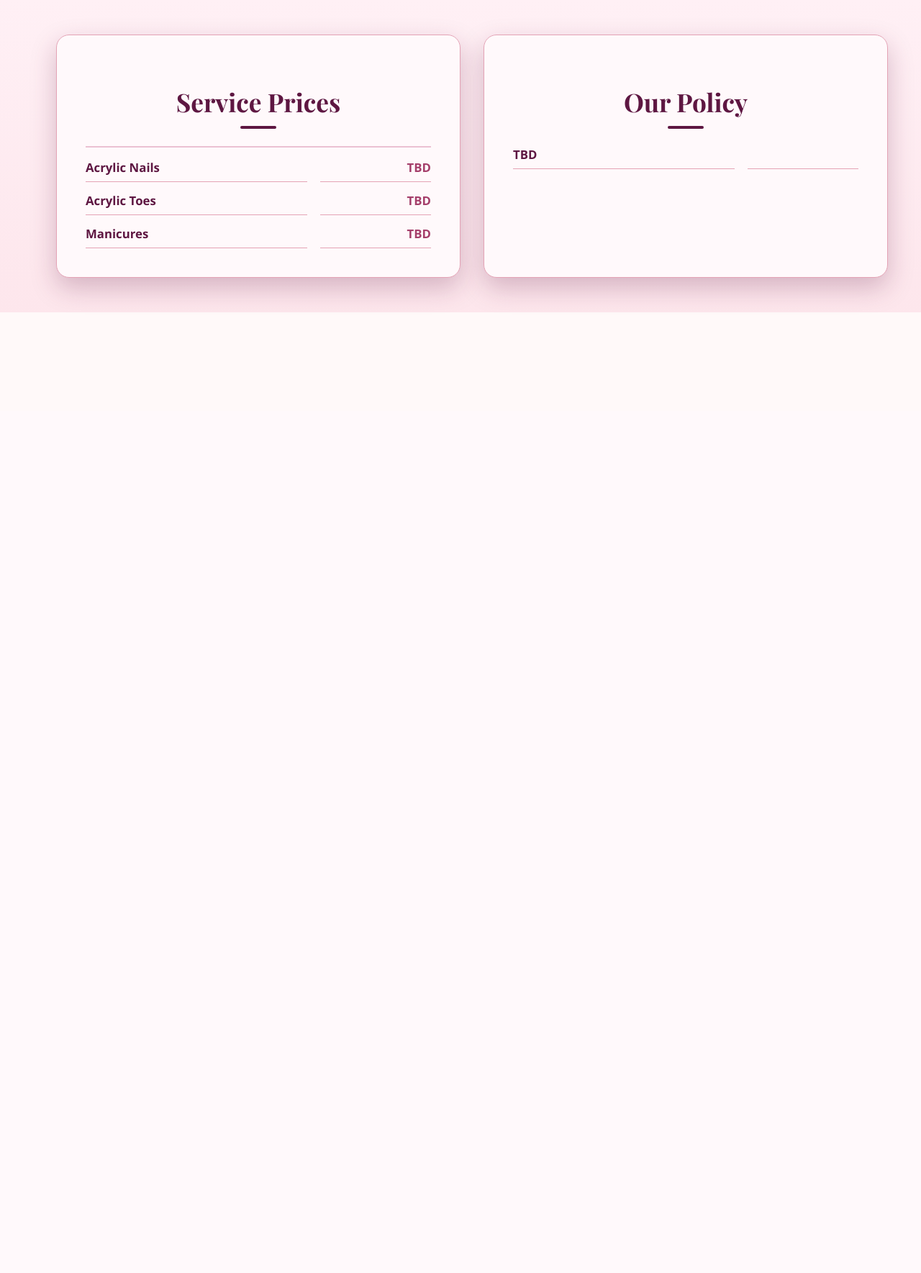
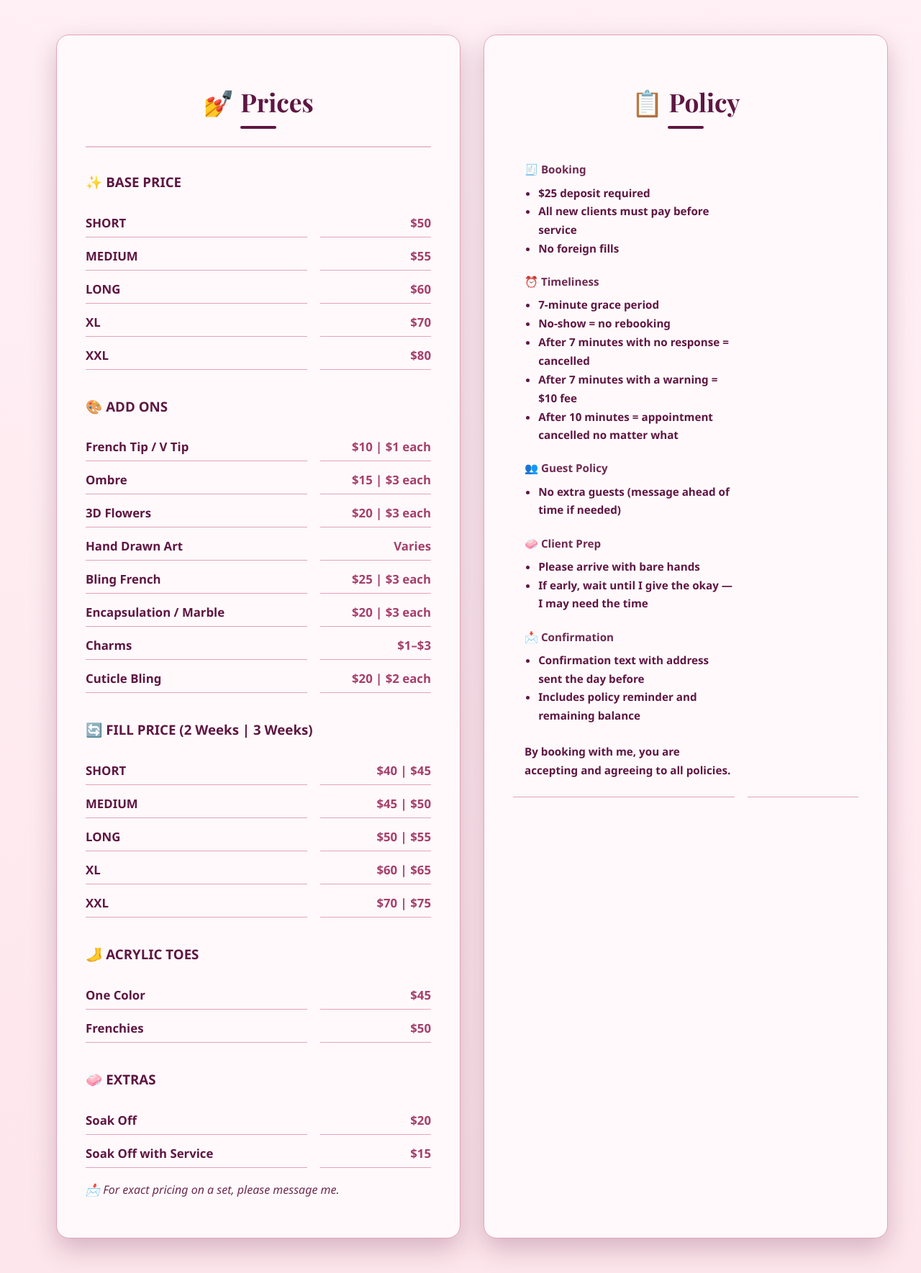
Before and after one commit to Satvir092/beauty_by_isa, a Flask app: page / in a window 1280 px wide. Shown: the part 229-1998 px from the top of the page at 72% size. Before the commit the page ends 663 px from the top, so only its background shows below. Run offline with Flask 3, Linux system fonts and the light colour scheme; some libraries are stand-ins or nearby versions.

Commit message:
Added policy and pricing info

```diff
--- a/app.py
+++ b/app.py
@@ -203,7 +203,7 @@ def book():
 
     return render_template("check_email.html", email=email)
 
-#if __name__ == "__main__":
+if __name__ == "__main__":
     # Make sure DB is initialized when starting app
     #init_db()
-    #app.run(debug=False)
+    app.run(debug=False)
--- a/templates/aboutus.html
+++ b/templates/aboutus.html
@@ -169,10 +169,10 @@
     <h1>About Us</h1>
 
     <div class="info">
-      <strong>Contact:</strong> TBD
+      <strong>Contact:</strong> @beautyy_byisa (instagram)
     </div>
     <div class="info">
-      <strong>Address:</strong> TBD
+      <strong>Address:</strong> Sent after Confirmation
     </div>
 
     <div class="statement">
--- a/templates/appointments.html
+++ b/templates/appointments.html
@@ -51,7 +51,7 @@
       </p>
       <input type="date" id="date" name="date" required min = "{{ today }}" required>
       </select>
-      <label for="time_preference">Time Preference</label>
+      <label for="time_preference">Preferred Time</label>
       <select id="time_preference" name="time_preference" required>
         <option value="" select hidden>Select a preference</option>
         <option value="early">Early</option>
--- a/templates/index.html
+++ b/templates/index.html
@@ -30,19 +30,101 @@
   </nav>
 
 <div class="info-section">
+  <!-- Prices Section -->
   <section class="price-list">
-    <h2>Service Prices</h2>
+    <h2>💅 Prices</h2>
     <div class="prices-grid">
-      <div class="service">Acrylic Nails</div><div class="price">TBD</div>
-      <div class="service">Acrylic Toes</div><div class="price">TBD</div>
-      <div class="service">Manicures</div><div class="price">TBD</div>
+      <h3 style="grid-column: span 2; color: #5e1742;">✨ BASE PRICE</h3>
+      <div class="service">SHORT</div><div class="price">$50</div>
+      <div class="service">MEDIUM</div><div class="price">$55</div>
+      <div class="service">LONG</div><div class="price">$60</div>
+      <div class="service">XL</div><div class="price">$70</div>
+      <div class="service">XXL</div><div class="price">$80</div>
+
+      <h3 style="grid-column: span 2; margin-top: 1.5rem; color: #5e1742;">🎨 ADD ONS</h3>
+      <div class="service">French Tip / V Tip</div><div class="price">$10 | $1 each</div>
+      <div class="service">Ombre</div><div class="price">$15 | $3 each</div>
+      <div class="service">3D Flowers</div><div class="price">$20 | $3 each</div>
+      <div class="service">Hand Drawn Art</div><div class="price">Varies</div>
+      <div class="service">Bling French</div><div class="price">$25 | $3 each</div>
+      <div class="service">Encapsulation / Marble</div><div class="price">$20 | $3 each</div>
+      <div class="service">Charms</div><div class="price">$1–$3</div>
+      <div class="service">Cuticle Bling</div><div class="price">$20 | $2 each</div>
+
+      <h3 style="grid-column: span 2; margin-top: 1.5rem; color: #5e1742;">🔄 FILL PRICE            (2 Weeks | 3 Weeks)</h3>
+      <div class="service">SHORT</div><div class="price">$40 | $45</div>
+      <div class="service">MEDIUM</div><div class="price">$45 | $50</div>
+      <div class="service">LONG</div><div class="price">$50 | $55</div>
+      <div class="service">XL</div><div class="price">$60 | $65</div>
+      <div class="service">XXL</div><div class="price">$70 | $75</div>
+
+      <h3 style="grid-column: span 2; margin-top: 1.5rem; color: #5e1742;">🦶 ACRYLIC TOES</h3>
+      <div class="service">One Color</div><div class="price">$45</div>
+      <div class="service">Frenchies</div><div class="price">$50</div>
+
+      <h3 style="grid-column: span 2; margin-top: 1.5rem; color: #5e1742;">🧼 EXTRAS</h3>
+      <div class="service">Soak Off</div><div class="price">$20</div>
+      <div class="service">Soak Off with Service</div><div class="price">$15</div>
     </div>
+
+    <p style="margin-top: 1.2rem; font-style: italic; color: #6e2a51;">
+      📩 For exact pricing on a set, please message me.
+    </p>
   </section>
 
+  <!-- Policy Section -->
   <section class="schedule-list">
-    <h2>Our Policy</h2>
+    <h2>📋 Policy</h2>
     <div class="schedule-grid">
-      <div class="schedule">TBD</div><div class="times"></div>
+      <div class="schedule" style="text-align: left; padding-left: 1rem; line-height: 1.7; font-size: 0.95rem;">
+        <div style="margin-bottom: 1rem;">
+          <h4 style="color: #6e2a51; margin-bottom: 0.4rem;">🧾 Booking</h4>
+          <ul style="padding-left: 1.2rem; margin: 0;">
+            <li><strong>$25 deposit required</strong></li>
+            <li>All new clients must pay before service</li>
+            <li>No foreign fills</li>
+          </ul>
+        </div>
+
+        <div style="margin-bottom: 1rem;">
+          <h4 style="color: #6e2a51; margin-bottom: 0.4rem;">⏰ Timeliness</h4>
+          <ul style="padding-left: 1.2rem; margin: 0;">
+            <li>7-minute grace period</li>
+            <li><strong>No-show = no rebooking</strong></li>
+            <li>After 7 minutes with no response = <strong>cancelled</strong></li>
+            <li>After 7 minutes with a warning = <strong>$10 fee</strong></li>
+            <li>After 10 minutes = <strong>appointment cancelled no matter what</strong></li>
+          </ul>
+        </div>
+
+        <div style="margin-bottom: 1rem;">
+          <h4 style="color: #6e2a51; margin-bottom: 0.4rem;">👥 Guest Policy</h4>
+          <ul style="padding-left: 1.2rem; margin: 0;">
+            <li>No extra guests (message ahead of time if needed)</li>
+          </ul>
+        </div>
+
+        <div style="margin-bottom: 1rem;">
+          <h4 style="color: #6e2a51; margin-bottom: 0.4rem;">🧼 Client Prep</h4>
+          <ul style="padding-left: 1.2rem; margin: 0;">
+            <li>Please arrive with bare hands</li>
+            <li>If early, wait until I give the okay — I may need the time</li>
+          </ul>
+        </div>
+
+        <div style="margin-bottom: 1rem;">
+          <h4 style="color: #6e2a51; margin-bottom: 0.4rem;">📩 Confirmation</h4>
+          <ul style="padding-left: 1.2rem; margin: 0;">
+            <li>Confirmation text with address sent the day before</li>
+            <li>Includes policy reminder and remaining balance</li>
+          </ul>
+        </div>
+
+        <p style="margin-top: 1.5rem; font-weight: bold; color: #5e1742;">
+          By booking with me, you are accepting and agreeing to all policies.
+        </p>
+      </div>
+      <div class="times"></div>
     </div>
   </section>
 </div>
```
